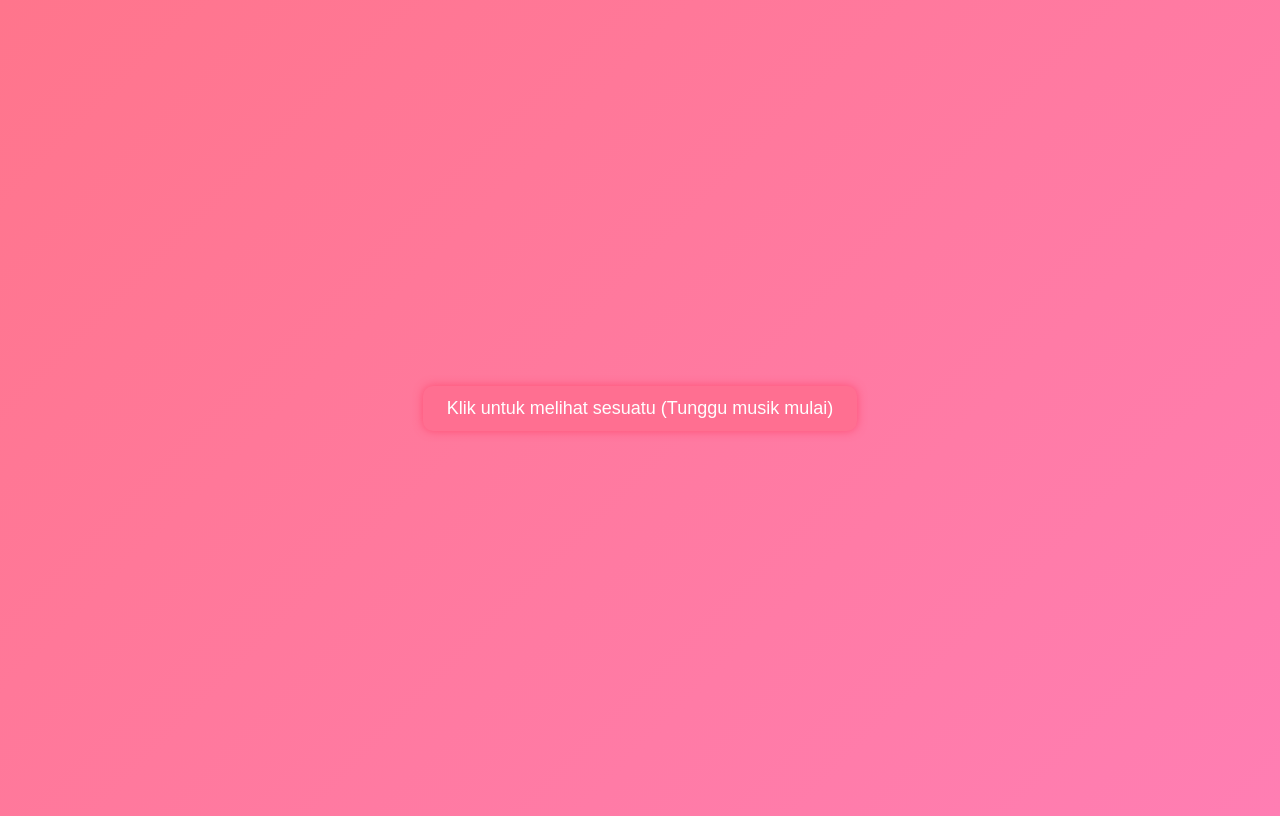
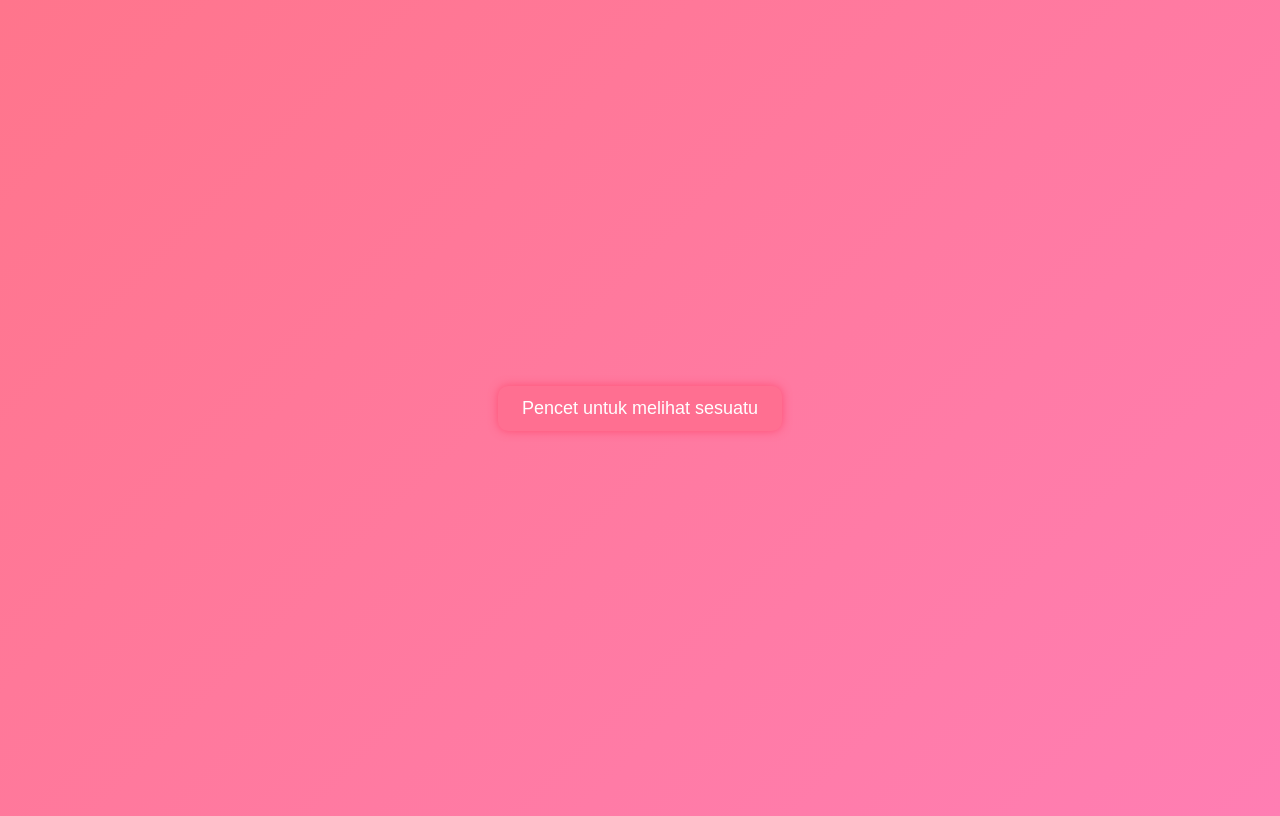
Before and after one commit to fadlisick/forya, a plain HTML site: page index.html in a window 1280 px wide. Drawn offline with Linux system fonts and the light colour scheme.

Commit message:
Update index.html

```diff
--- a/index.html
+++ b/index.html
@@ -90,7 +90,7 @@
 </head>
 <body>
     <div class="particle-container" id="particle-container"></div>
-    <button class="button" onclick="startMessage()">Klik untuk melihat sesuatu (Tunggu musik mulai)</button>
+    <button class="button" onclick="startMessage()">Pencet untuk melihat sesuatu</button>
     <div class="container" id="message">
         <h2 class="hidden-text" id="text"></h2>
         <button class="next-button" id="next-btn" onclick="showNext()">Lanjut</button>
```
